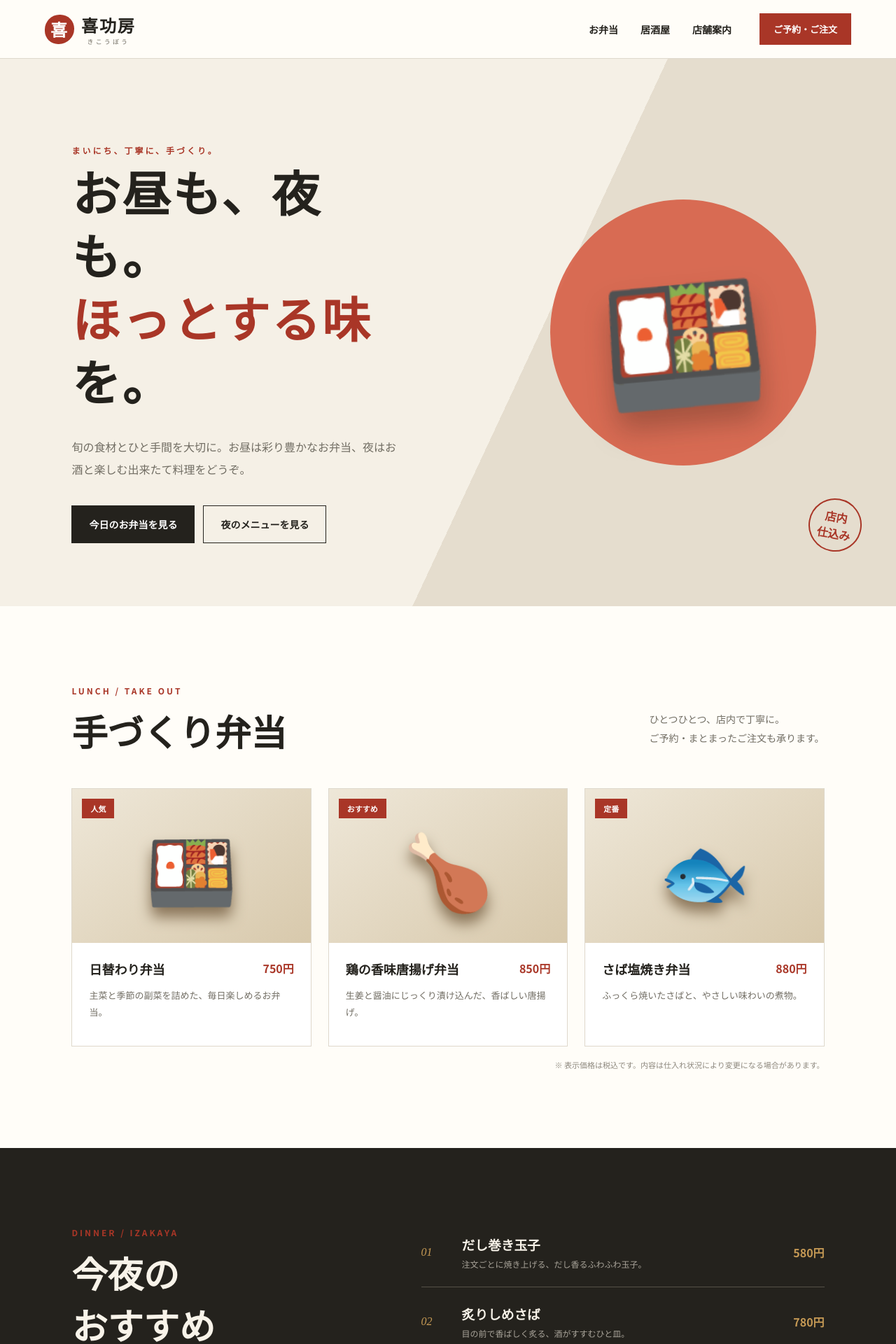
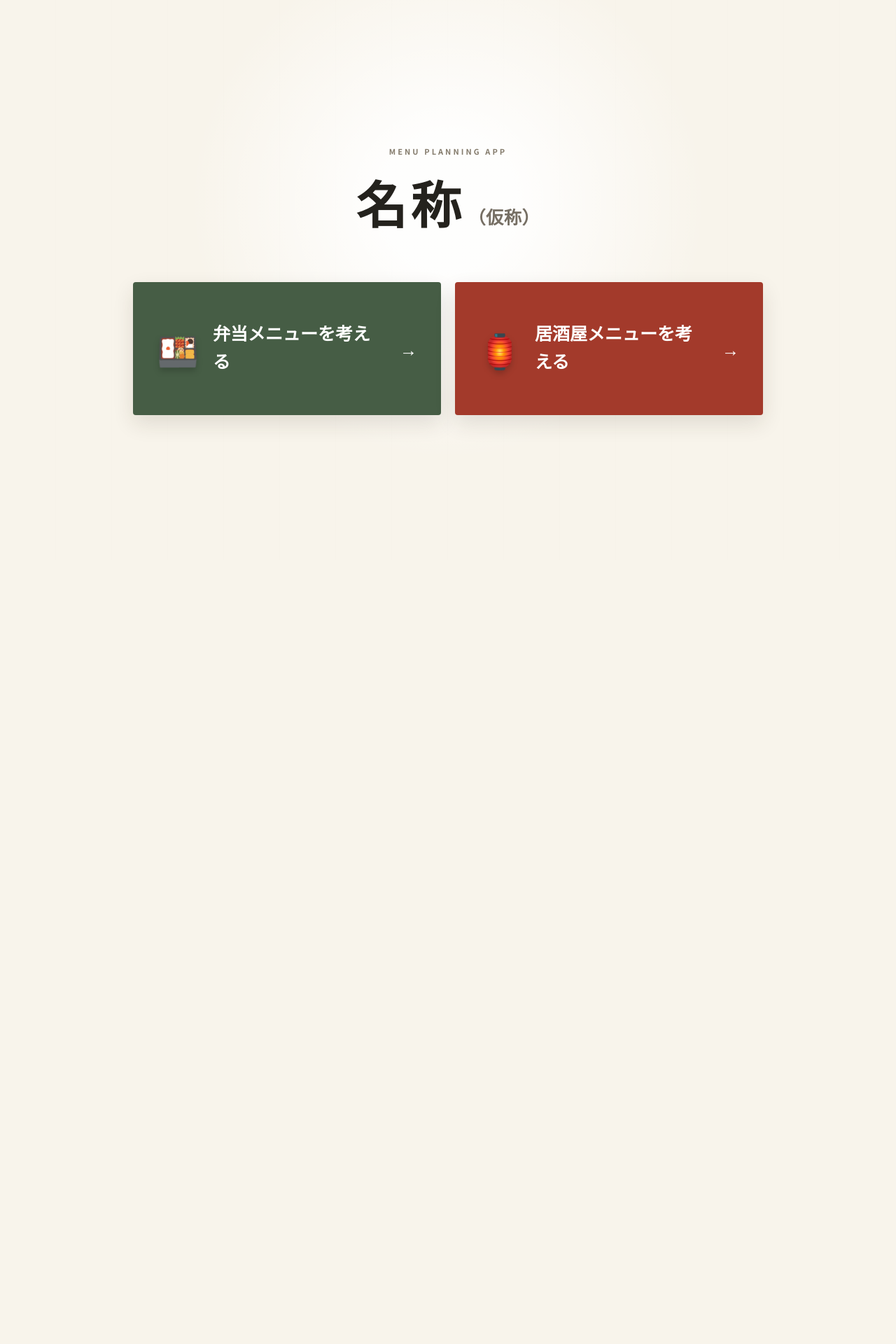
Before and after one commit to wakanaaargajagk633674/bentomenu, a Next.js app: page / in a window 1280 px wide. Shown: the top 1920 px of the page at 70% size. After the commit the page ends 800 px from the top, so only its background shows below. Built offline with nearby package versions, Linux system fonts and the light colour scheme.

Commit message:
Refocus app on personal menu planning

```diff
--- a/app/globals.css
+++ b/app/globals.css
@@ -1,68 +1,70 @@
-@import url('https://fonts.googleapis.com/css2?family=Noto+Sans+JP:wght@400;500;600;700&family=Noto+Serif+JP:wght@600;700;900&display=swap');
+@import url("https://fonts.googleapis.com/css2?family=Noto+Sans+JP:wght@400;600;700&family=Noto+Serif+JP:wght@700;900&display=swap");
 
-:root { --ink:#24221d; --red:#a93627; --cream:#f5f0e6; --paper:#fffdf8; --gold:#c69a55; --muted:#716d63; }
-* { box-sizing:border-box; }
-html { scroll-behavior:smooth; }
-body { margin:0; color:var(--ink); background:var(--paper); font-family:'Noto Sans JP',sans-serif; }
-a { color:inherit; text-decoration:none; }
-.header { height:84px; display:flex; align-items:center; padding:0 5vw; gap:40px; border-bottom:1px solid #ded8cc; background:rgba(255,253,248,.94); position:sticky; top:0; z-index:10; backdrop-filter:blur(10px); }
-.logo { display:flex; align-items:center; gap:10px; font-family:'Noto Serif JP',serif; font-weight:900; font-size:24px; letter-spacing:.08em; white-space:nowrap; }
-.logo small { display:block; font:500 9px 'Noto Sans JP'; letter-spacing:.35em; text-align:center; color:var(--muted); }
-.logo-mark { display:grid; place-items:center; width:42px; height:42px; color:white; background:var(--red); border-radius:50% 47% 52% 45%; }
-nav { display:flex; gap:32px; margin-left:auto; font-size:14px; font-weight:600; }
-nav a:hover { color:var(--red); }
-.header-cta { background:var(--red); color:white; padding:13px 20px; font-weight:600; font-size:13px; }
-.hero { min-height:650px; display:grid; grid-template-columns:1.05fr .95fr; overflow:hidden; background:linear-gradient(115deg,var(--cream) 0 58%,#e5ddce 58%); }
-.hero-copy { padding:110px 8vw 90px; position:relative; z-index:1; }
-.eyebrow { color:var(--red); font-size:12px; font-weight:700; letter-spacing:.25em; text-transform:uppercase; }
-h1,h2 { font-family:'Noto Serif JP',serif; margin:0; }
-h1 { font-size:clamp(42px,5.4vw,76px); line-height:1.3; letter-spacing:.04em; }
-h1 em { color:var(--red); font-style:normal; position:relative; }
-.lead { max-width:580px; color:var(--muted); line-height:2; margin:28px 0 36px; }
-.hero-actions { display:flex; gap:12px; flex-wrap:wrap; }
-.button { padding:16px 24px; font-weight:600; font-size:14px; border:1px solid var(--ink); }
-.button.primary { background:var(--ink); color:white; }
-.button:hover { transform:translateY(-2px); transition:.2s; }
-.hero-visual { display:grid; place-items:center; position:relative; min-height:520px; }
-.sun { position:absolute; width:380px; height:380px; border-radius:50%; background:#d75c43; opacity:.88; }
-.dish { position:relative; font-size:190px; filter:drop-shadow(0 25px 20px rgba(39,28,15,.3)); transform:rotate(-5deg); }
-.stamp { position:absolute; right:8%; bottom:10%; width:76px; height:76px; border:2px solid var(--red); border-radius:50%; display:grid; place-items:center; text-align:center; color:var(--red); font-family:'Noto Serif JP'; font-weight:700; transform:rotate(10deg); }
-.section { padding:100px 8vw; }
-.section-heading { display:flex; justify-content:space-between; align-items:end; gap:30px; margin-bottom:45px; }
-.section-heading h2,.izakaya h2,.shop h2 { font-size:clamp(34px,4vw,54px); }
-.section-heading>p { color:var(--muted); line-height:1.9; font-size:14px; }
-.card-grid { display:grid; grid-template-columns:repeat(3,1fr); gap:24px; }
-.menu-card { border:1px solid #ded8cc; background:white; transition:.25s; }
-.menu-card:hover { transform:translateY(-5px); box-shadow:0 16px 35px rgba(50,39,22,.1); }
-.food-image { height:220px; display:grid; place-items:center; background:linear-gradient(145deg,#eee7d8,#d8c9ac); position:relative; overflow:hidden; }
-.food-image span { font-size:105px; filter:drop-shadow(0 14px 10px #8a7559); }
-.food-image b { position:absolute; top:14px; left:14px; background:var(--red); color:white; padding:6px 12px; font-size:11px; }
-.card-body { padding:24px; }
-.name-price { display:flex; justify-content:space-between; gap:16px; align-items:start; }
-.name-price h3 { margin:0; font-family:'Noto Serif JP'; font-size:18px; }
-.name-price strong { color:var(--red); white-space:nowrap; }
-.card-body p { color:var(--muted); font-size:13px; line-height:1.8; }
-.note { text-align:right; color:#8d887e; font-size:11px; margin-top:18px; }
-.izakaya { padding:100px 8vw; background:var(--ink); color:#f8f3e9; display:grid; grid-template-columns:.8fr 1.2fr; gap:9vw; position:relative; overflow:hidden; }
-.izakaya-intro>p:not(.eyebrow) { color:#bdb7ac; line-height:2; max-width:360px; }
-.brush { position:absolute; left:30%; bottom:-80px; font:900 280px 'Noto Serif JP'; color:white; opacity:.025; }
-.dish-list article { display:grid; grid-template-columns:38px 1fr auto; gap:20px; align-items:center; padding:24px 0; border-bottom:1px solid #555148; }
-.dish-list .number { color:var(--gold); font-family:serif; font-style:italic; }
-.dish-list h3 { margin:0 0 6px; font-family:'Noto Serif JP'; }
-.dish-list p { margin:0; color:#a9a49a; font-size:12px; }
-.dish-list strong { color:var(--gold); }
-.shop { margin:0; padding:100px 8vw; background:var(--cream); display:grid; grid-template-columns:1fr 1fr; gap:8vw; }
-.shop-message { font-family:'Noto Serif JP'; font-size:20px; line-height:2; margin-top:35px; }
-.shop dl { margin:0; border-top:1px solid #c9c1b3; }
-.shop dl div { display:grid; grid-template-columns:110px 1fr; padding:18px 0; border-bottom:1px solid #c9c1b3; font-size:14px; }
-.shop dt { font-weight:700; }.shop dd { margin:0; line-height:1.8; }
-footer { min-height:150px; padding:45px 8vw; display:flex; align-items:center; justify-content:space-between; background:#191814; color:#eee8dc; }
-footer p { color:#77736a; font-size:10px; }
-@media (max-width:800px) {
-  .header { height:70px; padding:0 20px; }.header nav { display:none; }.header-cta { margin-left:auto; padding:10px 12px; font-size:11px; }
-  .hero { grid-template-columns:1fr; background:var(--cream); }.hero-copy { padding:70px 24px 45px; }.hero-visual { min-height:360px; background:#e5ddce; }.sun { width:260px;height:260px }.dish{font-size:135px}
-  .section { padding:70px 24px; }.section-heading { display:block; }.section-heading>p{margin-top:18px}.card-grid{grid-template-columns:1fr}.food-image{height:190px}
-  .izakaya { padding:70px 24px; grid-template-columns:1fr; gap:35px; }.dish-list article{grid-template-columns:28px 1fr auto;gap:12px}.dish-list p{display:none}
-  .shop { padding:70px 24px; grid-template-columns:1fr; }.shop dl div{grid-template-columns:90px 1fr}
-  footer { padding:40px 24px; display:block; }footer p{margin-top:25px}
+:root {
+  --ink: #24221d;
+  --paper: #f8f4eb;
+  --red: #a33a2b;
+  --green: #465d45;
+  --line: #d9d0c0;
 }
+
+* { box-sizing: border-box; }
+html, body { margin: 0; min-height: 100%; }
+body { color: var(--ink); background: var(--paper); font-family: "Noto Sans JP", sans-serif; }
+a { color: inherit; text-decoration: none; }
+
+.home {
+  min-height: 100vh;
+  display: grid;
+  place-items: center;
+  padding: 40px 24px;
+  background:
+    radial-gradient(circle at 50% 36%, rgba(255,255,255,.9) 0 12%, transparent 45%),
+    repeating-linear-gradient(90deg, transparent 0 79px, rgba(74,62,41,.025) 80px),
+    var(--paper);
+}
+
+.home-inner { width: min(900px, 100%); text-align: center; }
+.eyebrow { margin: 0 0 12px; color: #857c6d; font-size: 11px; font-weight: 700; letter-spacing: .28em; }
+h1 { margin: 0; font-family: "Noto Serif JP", serif; }
+.home h1 { font-size: clamp(42px, 7vw, 72px); letter-spacing: .08em; }
+.home h1 span { margin-left: 4px; font-size: .35em; color: #766f64; letter-spacing: .02em; }
+
+.menu-choices { display: grid; grid-template-columns: 1fr 1fr; gap: 20px; margin-top: 62px; }
+.choice {
+  min-height: 190px;
+  display: grid;
+  grid-template-columns: auto 1fr auto;
+  align-items: center;
+  gap: 20px;
+  padding: 34px;
+  color: white;
+  text-align: left;
+  border-radius: 4px;
+  box-shadow: 0 12px 30px rgba(50, 38, 22, .12);
+  transition: transform .2s ease, box-shadow .2s ease;
+}
+.choice:hover { transform: translateY(-5px); box-shadow: 0 20px 38px rgba(50,38,22,.18); }
+.bento-choice { background: var(--green); }
+.izakaya-choice { background: var(--red); }
+.choice-icon { font-size: 48px; filter: drop-shadow(0 5px 4px rgba(0,0,0,.18)); }
+.choice-label { font-family: "Noto Serif JP", serif; font-size: clamp(19px, 2.4vw, 25px); font-weight: 700; line-height: 1.6; }
+.arrow { font-size: 25px; transition: transform .2s ease; }
+.choice:hover .arrow { transform: translateX(5px); }
+
+.workspace { min-height: 100vh; padding: 40px max(24px, 8vw); }
+.bento-workspace { background: #eef1e9; }
+.izakaya-workspace { background: #f4eae5; }
+.back { display: inline-block; padding: 8px 0; color: #645f56; font-size: 14px; font-weight: 600; }
+.workspace-title { margin-top: 14vh; text-align: center; }
+.workspace-title span { font-size: 70px; }
+.workspace-title p { margin: 18px 0 8px; color: #716b61; font-size: 12px; font-weight: 700; letter-spacing: .2em; }
+.workspace-title h1 { font-size: clamp(32px, 5vw, 52px); }
+.coming-soon { width: min(620px, 100%); margin: 50px auto 0; padding: 28px; text-align: center; color: #716b61; background: rgba(255,255,255,.55); border: 1px solid var(--line); }
+
+@media (max-width: 680px) {
+  .home { padding: 32px 18px; }
+  .menu-choices { grid-template-columns: 1fr; margin-top: 42px; }
+  .choice { min-height: 135px; padding: 24px; gap: 16px; }
+  .choice-icon { font-size: 39px; }
+}
--- a/app/layout.tsx
+++ b/app/layout.tsx
@@ -2,8 +2,8 @@ import type { Metadata } from "next";
 import "./globals.css";
 
 export const metadata: Metadata = {
-  title: "喜功房 | 手づくり弁当と居酒屋料理",
-  description: "毎日の弁当と、夜の居酒屋料理。季節の食材を使った手づくりの味をお届けします。",
+  title: "名称（仮称）| メニュー考案アプリ",
+  description: "弁当と居酒屋のメニューを考えるための個人用Webアプリです。",
 };
 
 export default function RootLayout({ children }: Readonly<{ children: React.ReactNode }>) {
--- a/app/page.tsx
+++ b/app/page.tsx
@@ -1,77 +1,24 @@
-const bentos = [
-  { name: "日替わり弁当", price: "750円", tag: "人気", description: "主菜と季節の副菜を詰めた、毎日楽しめるお弁当。", icon: "🍱" },
-  { name: "鶏の香味唐揚げ弁当", price: "850円", tag: "おすすめ", description: "生姜と醤油にじっくり漬け込んだ、香ばしい唐揚げ。", icon: "🍗" },
-  { name: "さば塩焼き弁当", price: "880円", tag: "定番", description: "ふっくら焼いたさばと、やさしい味わいの煮物。", icon: "🐟" },
-];
-
-const izakaya = [
-  { name: "だし巻き玉子", price: "580円", description: "注文ごとに焼き上げる、だし香るふわふわ玉子。" },
-  { name: "炙りしめさば", price: "780円", description: "目の前で香ばしく炙る、酒がすすむひと皿。" },
-  { name: "季節野菜の天ぷら", price: "680円", description: "旬の野菜を軽やかな衣でさっくりと。" },
-  { name: "自家製つくね", price: "620円", description: "軟骨入りの食感と、甘辛いたれが自慢。" },
-];
+import Link from "next/link";
 
 export default function Home() {
   return (
-    <main>
-      <header className="header">
-        <a className="logo" href="#top" aria-label="喜功房 ホーム">
-          <span className="logo-mark">喜</span>
-          <span>喜功房<small>きこうぼう</small></span>
-        </a>
-        <nav aria-label="メインナビゲーション">
-          <a href="#bento">お弁当</a><a href="#izakaya">居酒屋</a><a href="#shop">店舗案内</a>
-        </nav>
-        <a className="header-cta" href="tel:0000000000">ご予約・ご注文</a>
-      </header>
-
-      <section className="hero" id="top">
-        <div className="hero-copy">
-          <p className="eyebrow">まいにち、丁寧に、手づくり。</p>
-          <h1>お昼も、夜も。<br /><em>ほっとする味</em>を。</h1>
-          <p className="lead">旬の食材とひと手間を大切に。お昼は彩り豊かなお弁当、夜はお酒と楽しむ出来たて料理をどうぞ。</p>
-          <div className="hero-actions">
-            <a className="button primary" href="#bento">今日のお弁当を見る</a>
-            <a className="button secondary" href="#izakaya">夜のメニューを見る</a>
-          </div>
+    <main className="home">
+      <div className="home-inner">
+        <p className="eyebrow">MENU PLANNING APP</p>
+        <h1>名称<span>（仮称）</span></h1>
+        <div className="menu-choices" aria-label="考えるメニューを選択">
+          <Link className="choice bento-choice" href="/bento">
+            <span className="choice-icon" aria-hidden="true">🍱</span>
+            <span className="choice-label">弁当メニューを考える</span>
+            <span className="arrow" aria-hidden="true">→</span>
+          </Link>
+          <Link className="choice izakaya-choice" href="/izakaya">
+            <span className="choice-icon" aria-hidden="true">🏮</span>
+            <span className="choice-label">居酒屋メニューを考える</span>
+            <span className="arrow" aria-hidden="true">→</span>
+          </Link>
         </div>
-        <div className="hero-visual" aria-label="和食のお弁当のイメージ">
-          <div className="sun" /><div className="dish">🍱</div>
-          <span className="stamp">店内<br />仕込み</span>
-        </div>
-      </section>
-
-      <section className="section" id="bento">
-        <div className="section-heading">
-          <div><p className="eyebrow">LUNCH / TAKE OUT</p><h2>手づくり弁当</h2></div>
-          <p>ひとつひとつ、店内で丁寧に。<br />ご予約・まとまったご注文も承ります。</p>
-        </div>
-        <div className="card-grid">
-          {bentos.map((item) => (
-            <article className="menu-card" key={item.name}>
-              <div className="food-image"><span>{item.icon}</span><b>{item.tag}</b></div>
-              <div className="card-body"><div className="name-price"><h3>{item.name}</h3><strong>{item.price}</strong></div><p>{item.description}</p></div>
-            </article>
-          ))}
-        </div>
-        <p className="note">※ 表示価格は税込です。内容は仕入れ状況により変更になる場合があります。</p>
-      </section>
-
-      <section className="izakaya" id="izakaya">
-        <div className="izakaya-intro"><p className="eyebrow">DINNER / IZAKAYA</p><h2>今夜の<br />おすすめ</h2><p>仕事帰りの一杯に、家族との夕食に。出来たての料理と季節のお酒をご用意してお待ちしています。</p><span className="brush">肴</span></div>
-        <div className="dish-list">
-          {izakaya.map((item, index) => (
-            <article key={item.name}><span className="number">0{index + 1}</span><div><h3>{item.name}</h3><p>{item.description}</p></div><strong>{item.price}</strong></article>
-          ))}
-        </div>
-      </section>
-
-      <section className="shop" id="shop">
-        <div><p className="eyebrow">SHOP INFORMATION</p><h2>お店のご案内</h2><p className="shop-message">今日も、あたたかいごはんを<br />ご用意してお待ちしています。</p></div>
-        <dl><div><dt>営業時間</dt><dd>昼 11:00–14:00<br />夜 17:00–22:00</dd></div><div><dt>定休日</dt><dd>日曜日・祝日</dd></div><div><dt>所在地</dt><dd>店舗住所をここに入力してください</dd></div><div><dt>電話番号</dt><dd><a href="tel:0000000000">000-0000-0000</a></dd></div></dl>
-      </section>
-
-      <footer><div className="logo"><span className="logo-mark">喜</span><span>喜功房<small>きこうぼう</small></span></div><p>© {new Date().getFullYear()} KIKOBOU. All rights reserved.</p></footer>
+      </div>
     </main>
   );
 }
```
Also changed, not shown: app/bento/page.tsx (added, +15 -0 lines), app/izakaya/page.tsx (added, +15 -0 lines), 2 other files (tests, documents, lock files or other folders).
